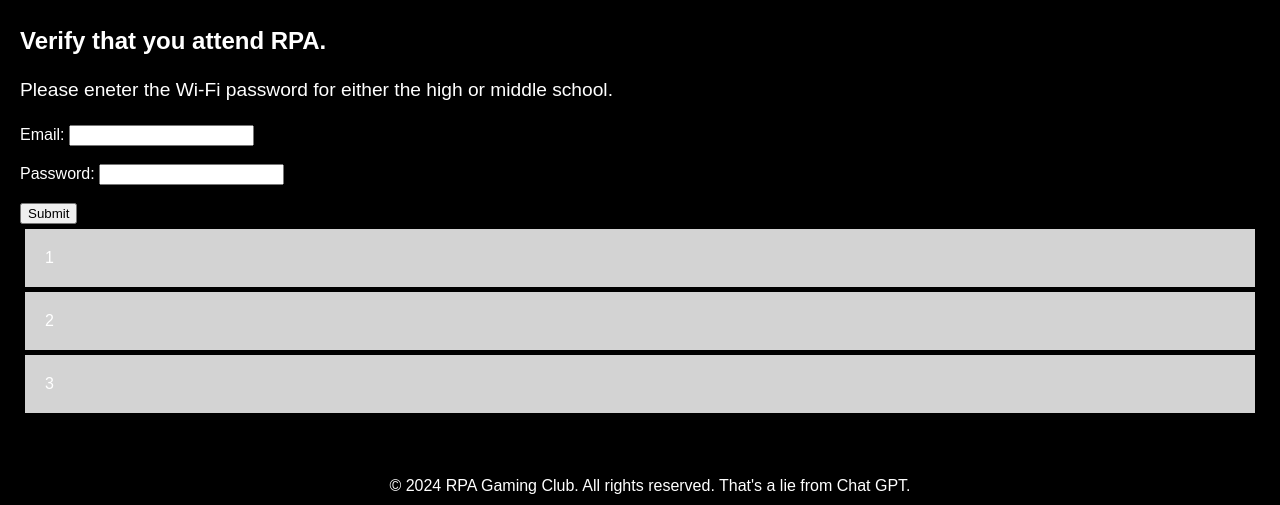
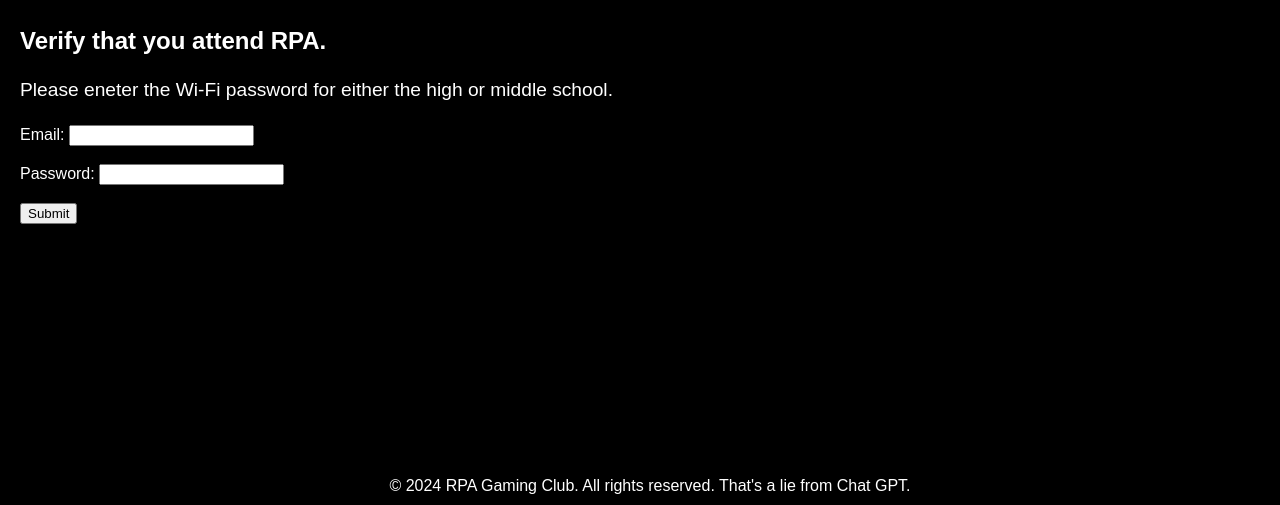
Before and after one commit to Porkchop1737/Porkchop1737.github.io, a plain HTML site: page discord.html in a window 1280 px wide. Shown: the part 295-800 px from the top of the page. Drawn offline with Linux system fonts and the light colour scheme.

Commit message:
Update discord.html

```diff
--- a/discord.html
+++ b/discord.html
@@ -61,10 +61,6 @@
   <input type="password" id="pwd" name="pwd" minlength="8"><br><br>
   <input type="submit">
 </form>
-<div class="flex-item">1</div>
-<div class="flex-item">2</div>
-<div class="flex-item">3</div>
-</div>
     </section>
     <footer>
         &copy; 2024 RPA Gaming Club. All rights reserved. That's a lie from Chat GPT.
```
